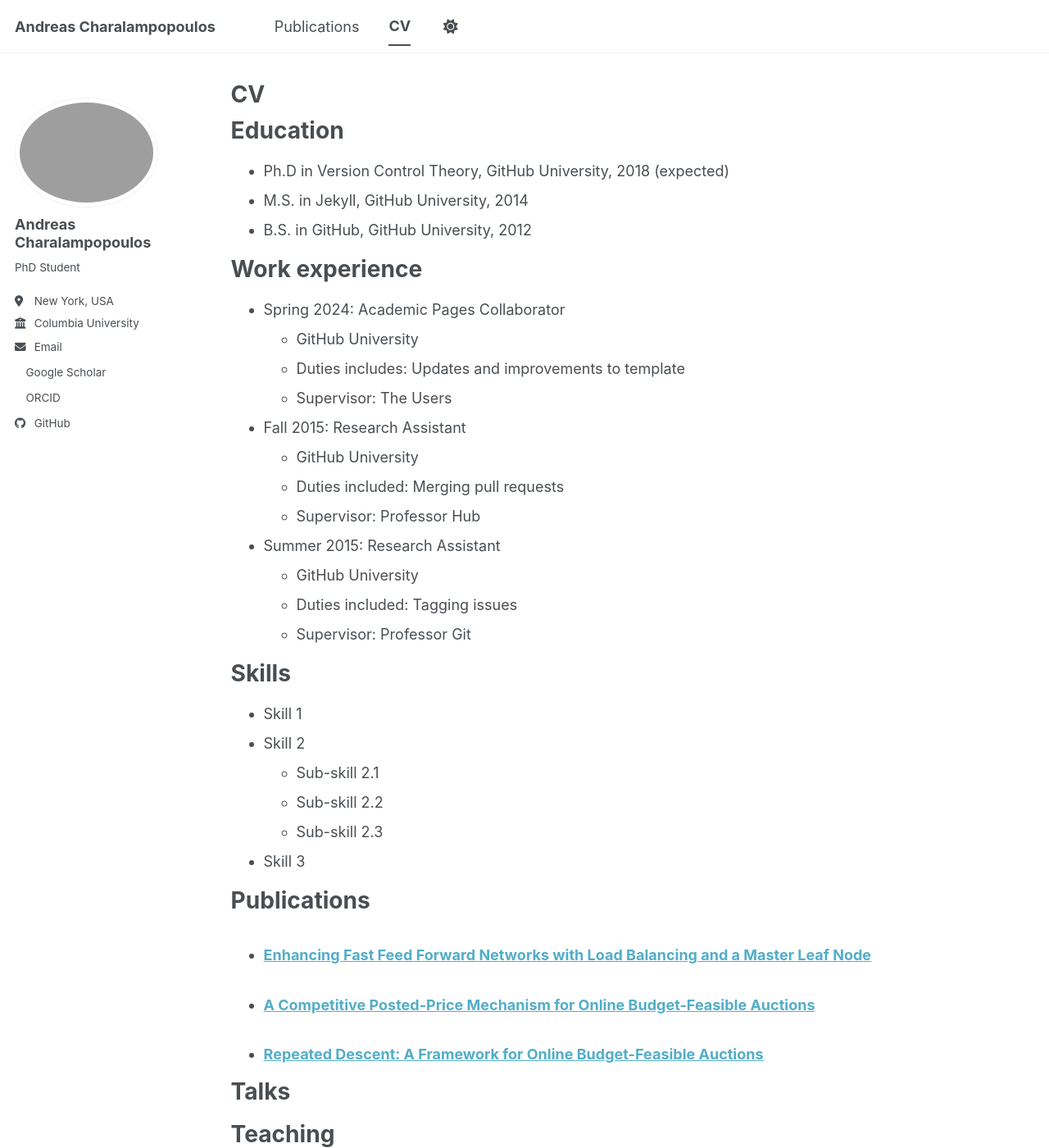
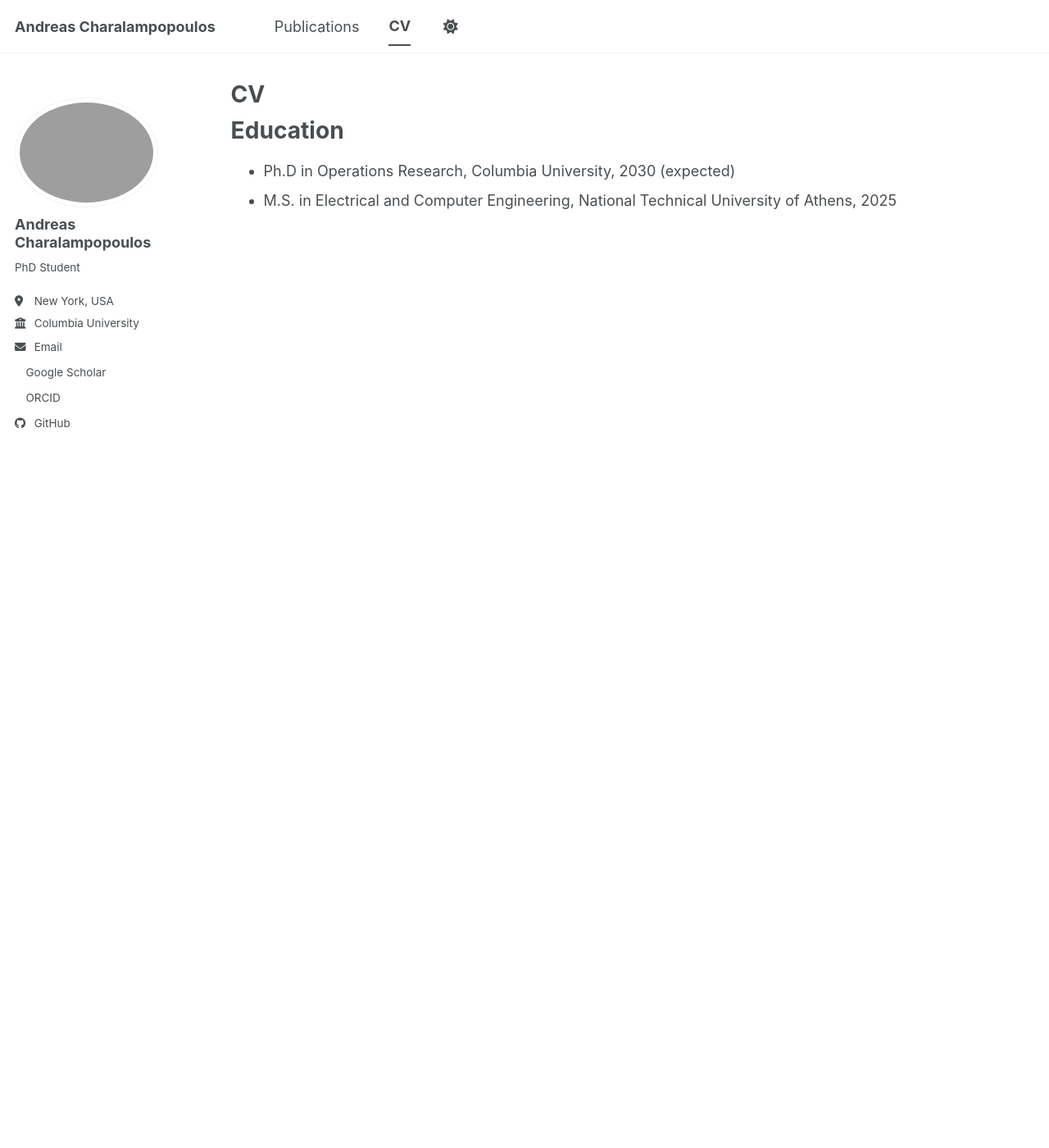
Before and after one commit to AndreasCharalamp/AndreasCharalamp.github.io, a Jekyll site: the page built from _pages/cv.md, in a window 1280 px wide and 1400 px high. Shown: the whole window at 82% size. Built offline with Jekyll 4.4.1, drawn with Linux system fonts in a browser that asks for light colours; a style sheet for code colours, icons or effects is not loaded; some of the changed text lies outside the part shown.

Commit message:
Update cv.md

```diff
--- a/_pages/cv.md
+++ b/_pages/cv.md
@@ -11,54 +11,5 @@ redirect_from:
 
 Education
 ======
-* Ph.D in Version Control Theory, GitHub University, 2018 (expected)
-* M.S. in Jekyll, GitHub University, 2014
-* B.S. in GitHub, GitHub University, 2012
-
-Work experience
-======
-* Spring 2024: Academic Pages Collaborator
-  * GitHub University
-  * Duties includes: Updates and improvements to template
-  * Supervisor: The Users
-
-* Fall 2015: Research Assistant
-  * GitHub University
-  * Duties included: Merging pull requests
-  * Supervisor: Professor Hub
-
-* Summer 2015: Research Assistant
-  * GitHub University
-  * Duties included: Tagging issues
-  * Supervisor: Professor Git
-
-Skills
-======
-* Skill 1
-* Skill 2
-  * Sub-skill 2.1
-  * Sub-skill 2.2
-  * Sub-skill 2.3
-* Skill 3
-
-Publications
-======
-  <ul>{% for post in site.publications reversed %}
-    {% include archive-single-cv.html %}
-  {% endfor %}</ul>
-
-Talks
-======
-  <ul>{% for post in site.talks reversed %}
-    {% include archive-single-talk-cv.html  %}
-  {% endfor %}</ul>
-
-Teaching
-======
-  <ul>{% for post in site.teaching reversed %}
-    {% include archive-single-cv.html %}
-  {% endfor %}</ul>
-
-Service and leadership
-======
-* Currently signed in to 43 different slack teams
+* Ph.D in Operations Research, Columbia University, 2030 (expected)
+* M.S. in Electrical and Computer Engineering, National Technical University of Athens, 2025
```
